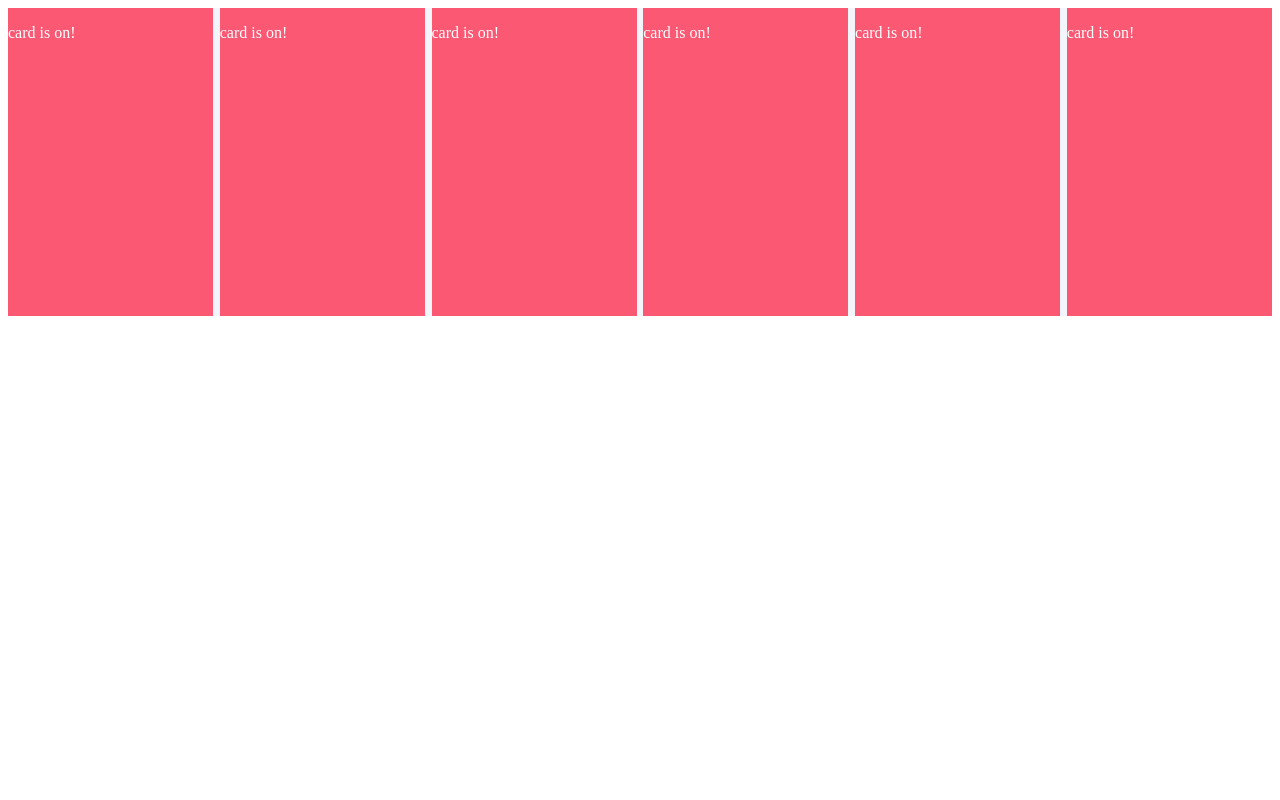
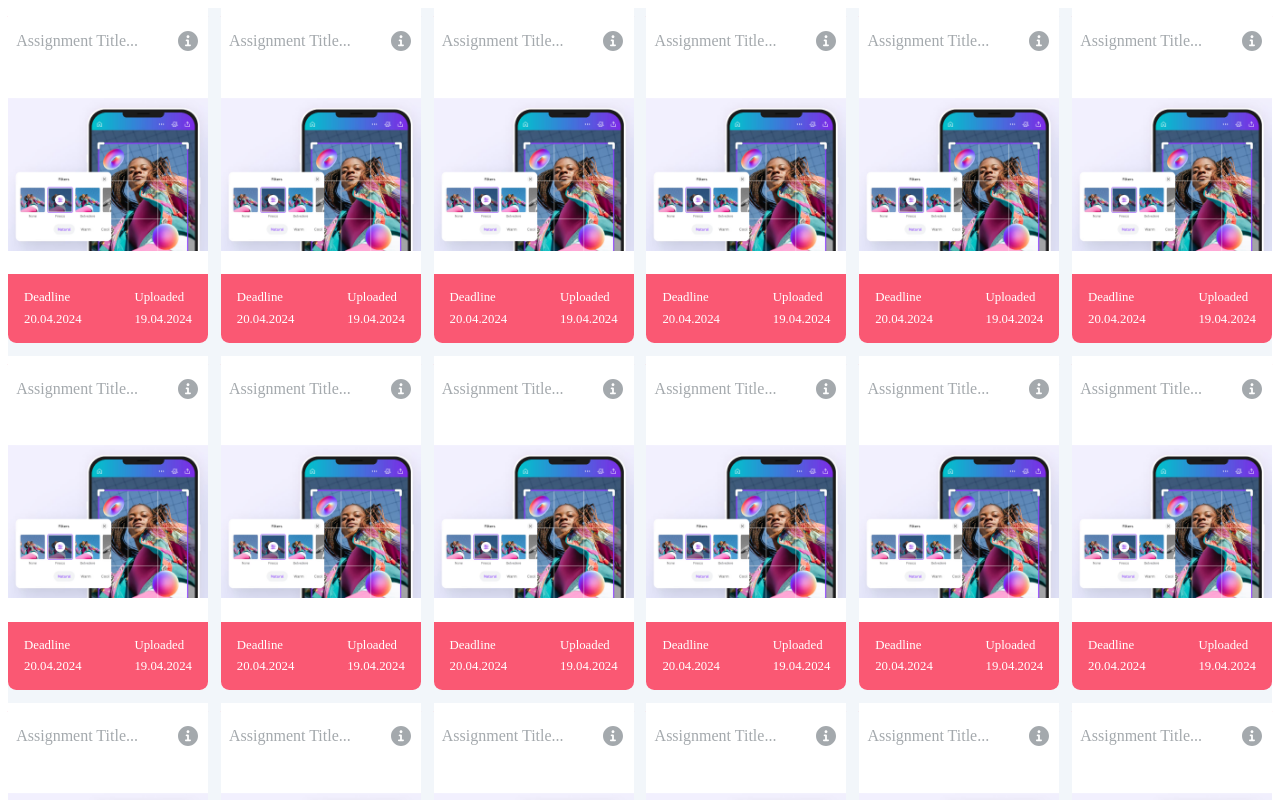
Before and after one commit to shashankx86/grader, an Angular app: page / in a window 1280 px wide. Shown: the top 800 px of the page. Built offline with nearby package versions, Linux system fonts and the light colour scheme.

Commit message:
Now with updated assignment card and grid components

```diff
--- a/angular.json
+++ b/angular.json
@@ -91,5 +91,8 @@
         }
       }
     }
+  },
+  "cli": {
+    "analytics": false
   }
 }
--- a/src/app/assignment-card/assignment-card.component.css
+++ b/src/app/assignment-card/assignment-card.component.css
@@ -1,8 +1,8 @@
 .assignment-card{
-    color: var(--card-text-colour-for-dark-bg);
     display: flex;
     flex-direction: column;
-    aspect-ratio: 3 / 4.5;
+    font: var(--main-font);
+    border-radius: var(--step--3);
 }
 
 .assignment-card--not-uploaded{
@@ -20,3 +20,80 @@
 .assignment-card--expired{
     background-color: var(--card-expired-colour);
 }
+
+.assignment-card__header{
+    display: flex;
+    flex-direction: row;
+    justify-content: space-between;
+    color: var(--card-text-colour-for-light-bg);
+    background-color: var(--card-content-bg-colour);
+}
+
+.assignment-card__title{
+    font-size: var(--step-0);
+    padding: var(--step--3);
+}
+
+.assignment-card__icon{
+    width: var(--step-1);
+    padding: var(--step--2);
+}
+
+.assignment-card__content{
+    aspect-ratio: 4 / 4;
+    display: flex;
+    justify-content: space-around;
+    background-color: var(--card-content-bg-colour);
+}
+
+.assignment-card__background-image{
+    aspect-ratio: 4 / 3;
+    width: 100%;
+    object-fit:contain;
+}
+
+.assignment-card__footer{
+    display: flex;
+    flex-direction: row;
+    justify-content: space-between;
+    font-size: var(--step--1);
+    color: var(--card-text-colour-for-dark-bg);
+}
+
+.footer__left-column{
+}
+
+.assignment-card__deadline{
+    padding-left: var(--step-0);
+    padding-right: var(--step-0);
+    padding-top: var(--step-0);
+    padding-bottom: calc(var(--step-0)*0.2);
+    margin: 0;
+}
+
+.assignment-card__deadline-date{
+    padding-left: var(--step-0);
+    padding-right: var(--step-0);
+    padding-top: calc(var(--step-0)*0.2);
+    padding-bottom: var(--step-0);
+    margin: 0;
+}
+
+.footer__right-column{
+}
+
+.assignment-card__status-title{
+    padding-left: var(--step-0);
+    padding-right: var(--step-0);
+    padding-top: var(--step-0);
+    padding-bottom: calc(var(--step-0)*0.2);
+    margin: 0;
+}
+
+.assignment-card__uploaded-date{
+    padding-left: var(--step-0);
+    padding-right: var(--step-0);
+    padding-top: calc(var(--step-0)*0.2);
+    padding-bottom: var(--step-0);
+    margin: 0;
+}
--- a/src/app/assignment-card/assignment-card.component.html
+++ b/src/app/assignment-card/assignment-card.component.html
@@ -5,5 +5,21 @@
     'assignment-card--reviewed': isAssignmentUploaded && isAssignmentReviewed,
     'assignment-card--expired': isAssignmentExpired
 }">
-    <p>card is on!</p>
+    <div class="assignment-card__header">
+        <p class="assignment-card__title">{{assignmentTitle}}</p>
+        <img class="assignment-card__icon" src="../../assets/Icons/info_icon.svg" alt="Information icon">
+    </div>
+    <div class="assignment-card__content">
+        <img class="assignment-card__background-image" src="../../assets/Images/assignment-attached-doc.png" alt="Background image">
+    </div>
+    <div class="assignment-card__footer">
+        <div class="footer__left-column">
+            <p class="assignment-card__deadline">Deadline</p>
+            <p class="assignment-card__deadline-date">{{deadlineDate}}</p>
+        </div>
+        <div class="footer__right-column">
+            <p class="assignment-card__status-title">{{assignmentStatusTitle}}</p>
+            <p class="assignment-card__uploaded-date">{{uploadDate}}</p>
+        </div>
+    </div>
 </article>
--- a/src/app/assignment-card/assignment-card.component.ts
+++ b/src/app/assignment-card/assignment-card.component.ts
@@ -10,8 +10,21 @@ import { Component } from '@angular/core';
 
 export class AssignmentCardComponent {
   // Boolean variables representing different states of the assignment card.
-  // Based on these variables, the colour of the card will be determined.
+  // Based on these variables, the colour of the card will be determined
   isAssignmentUploaded: boolean = false;
   isAssignmentReviewed: boolean = false;
   isAssignmentExpired: boolean = true;
+
+  // Date for deadlines in assignment card
+  deadlineDate: string = "20.04.2024";
+
+  // Represents the title of the assignment card
+  assignmentTitle: string = "Assignment Title..."
+
+  // Represents the status of the assignment card
+  assignmentStatusTitle: string = "Uploaded"
+
+  // Represents the upload date on the assignment card
+  uploadDate: string = "19.04.2024"
+
 }
--- a/src/app/assignments-grid/assignments-grid.component.css
+++ b/src/app/assignments-grid/assignments-grid.component.css
@@ -1,7 +1,7 @@
 .assignments-grid{
     background-color: var(--page-content-bg-colour);
     display: grid;
-    gap: var(--step--4);
+    gap: var(--step--1);
 
     /* More info about repeat() function here -> https://www.sitepoint.com/css-grid-repeat-function/#usingrepeatwithautofitandautofill */
     grid-template-columns: repeat(auto-fill, minmax(calc(var(--step-0) * 11), 1fr));
--- a/src/app/assignments-grid/assignments-grid.component.html
+++ b/src/app/assignments-grid/assignments-grid.component.html
@@ -5,4 +5,17 @@
     <tlr-assignment-card></tlr-assignment-card>
     <tlr-assignment-card></tlr-assignment-card>
     <tlr-assignment-card></tlr-assignment-card>
+    <tlr-assignment-card></tlr-assignment-card>
+    <tlr-assignment-card></tlr-assignment-card>
+    <tlr-assignment-card></tlr-assignment-card>
+    <tlr-assignment-card></tlr-assignment-card>
+    <tlr-assignment-card></tlr-assignment-card>
+    <tlr-assignment-card></tlr-assignment-card>
+    <tlr-assignment-card></tlr-assignment-card>
+    <tlr-assignment-card></tlr-assignment-card>
+    <tlr-assignment-card></tlr-assignment-card>
+    <tlr-assignment-card></tlr-assignment-card>
+    <tlr-assignment-card></tlr-assignment-card>
+    <tlr-assignment-card></tlr-assignment-card>
+    <tlr-assignment-card></tlr-assignment-card>
 </section>
--- a/src/index.html
+++ b/src/index.html
@@ -6,6 +6,7 @@
   <base href="/">
   <meta name="viewport" content="width=device-width, initial-scale=1">
   <link rel="icon" type="image/x-icon" href="favicon.ico">
+  <link href="https://fonts.googleapis.com/css2?family=Poppins:wght@300&display=swap" rel="stylesheet">
 </head>
 <body>
   <app-root></app-root>
--- a/src/styles.css
+++ b/src/styles.css
@@ -16,6 +16,8 @@
 
     --card-text-colour-for-dark-bg: #ffffff;
     --card-text-colour-for-light-bg: #a4a9ad;
+
+    --card-content-bg-colour: #ffffff;
 
     /* Global CSS variables related to the page content */
     --page-content-bg-colour: #f2f6fa;
```
